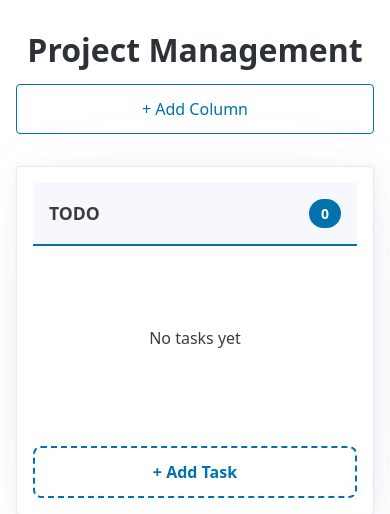
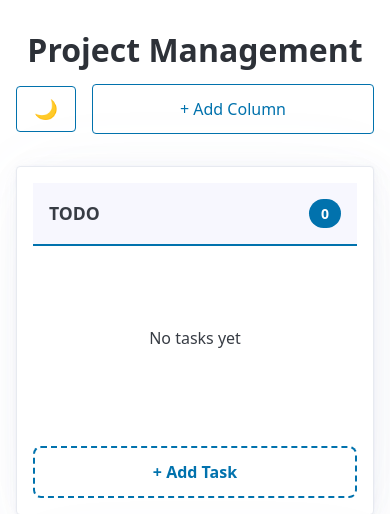
Before and after one commit to issamaro/claude-code-project-management-app-01, a FastAPI app: page / in a window 390 px wide. Shown: the top 514 px of the page. Run offline with FastAPI, Linux system fonts and the light colour scheme; data comes from the database, SQL or seed files in the repository; data that the repository does not hold is empty; some libraries are stand-ins or nearby versions.

Commit message:
Add light and dark mode theme switcher
- Add theme toggle button to header with moon/sun icons
- Implement theme switching with localStorage persistence
- Add comprehensive theme CSS variables for both light and dark modes
- Include smooth transitions for theme changes
- Ensure responsive design for mobile devices
- Theme preference persists across browser sessions
- Defaults to light mode on first visit

```diff
--- a/static/css/custom.css
+++ b/static/css/custom.css
@@ -6,25 +6,57 @@
     --pico-primary-inverse: #fff;
 }
 
-/* Dark mode colors */
-@media (prefers-color-scheme: dark) {
-    :root:not([data-theme]) {
-        --pico-primary: #7c3aed;
-        --pico-primary-hover: #8b5cf6;
-        --pico-primary-focus: rgba(124, 58, 237, 0.25);
-    }
-}
-
 /* Light mode */
 [data-theme="light"] {
     --pico-primary: #6c5ce7;
     --pico-primary-hover: #5f3dc4;
+    --pico-primary-focus: rgba(108, 92, 231, 0.125);
+    --column-header-bg: rgba(108, 92, 231, 0.05);
+    --add-card-hover-bg: rgba(108, 92, 231, 0.1);
+    --drop-active-bg: rgba(108, 92, 231, 0.05);
 }
 
 /* Dark mode */
 [data-theme="dark"] {
     --pico-primary: #7c3aed;
     --pico-primary-hover: #8b5cf6;
+    --pico-primary-focus: rgba(124, 58, 237, 0.25);
+    --column-header-bg: rgba(124, 58, 237, 0.08);
+    --add-card-hover-bg: rgba(124, 58, 237, 0.15);
+    --drop-active-bg: rgba(124, 58, 237, 0.08);
+}
+
+/* Respect system preference if no theme is set */
+@media (prefers-color-scheme: dark) {
+    :root:not([data-theme]) {
+        --pico-primary: #7c3aed;
+        --pico-primary-hover: #8b5cf6;
+        --pico-primary-focus: rgba(124, 58, 237, 0.25);
+        --column-header-bg: rgba(124, 58, 237, 0.08);
+        --add-card-hover-bg: rgba(124, 58, 237, 0.15);
+        --drop-active-bg: rgba(124, 58, 237, 0.08);
+    }
+}
+
+@media (prefers-color-scheme: light) {
+    :root:not([data-theme]) {
+        --pico-primary: #6c5ce7;
+        --pico-primary-hover: #5f3dc4;
+        --pico-primary-focus: rgba(108, 92, 231, 0.125);
+        --column-header-bg: rgba(108, 92, 231, 0.05);
+        --add-card-hover-bg: rgba(108, 92, 231, 0.1);
+        --drop-active-bg: rgba(108, 92, 231, 0.05);
+    }
+}
+
+/* Smooth theme transition for major elements */
+body,
+main,
+.kanban-column,
+.card,
+.column-header,
+dialog article {
+    transition: background-color 0.3s ease, border-color 0.3s ease, color 0.3s ease;
 }
 
 /* Main layout */
@@ -44,6 +76,22 @@ header {
 header h1 {
     margin: 0;
     flex: 1;
+}
+
+.header-actions {
+    display: flex;
+    gap: 1rem;
+    align-items: center;
+}
+
+#themeToggle {
+    padding: 0.5rem 1rem;
+    min-width: auto;
+}
+
+#themeIcon {
+    font-size: 1.2rem;
+    display: inline-block;
 }
 
 /* Kanban board */
@@ -75,7 +123,7 @@ header h1 {
     align-items: center;
     padding: 1rem;
     border-bottom: 2px solid var(--pico-primary);
-    background: rgba(108, 92, 231, 0.05);
+    background: var(--column-header-bg);
 }
 
 .column-header h2 {
@@ -209,8 +257,8 @@ header h1 {
 }
 
 .add-card-btn:hover {
-    background: rgba(108, 92, 231, 0.1);
-    box-shadow: 0 2px 8px rgba(108, 92, 231, 0.2);
+    background: var(--add-card-hover-bg);
+    box-shadow: 0 2px 8px var(--pico-primary-focus);
 }
 
 /* Column actions */
@@ -227,7 +275,7 @@ header h1 {
 /* Drop zone styling */
 .cards-container.drop-active {
     border: 2px dashed var(--pico-primary);
-    background: rgba(108, 92, 231, 0.05);
+    background: var(--drop-active-bg);
 }
 
 /* Modal styling */
@@ -279,8 +327,17 @@ dialog article {
         text-align: center;
     }
 
-    header button {
+    .header-actions {
         width: 100%;
+    }
+
+    .header-actions button {
+        flex: 1;
+    }
+
+    #themeToggle {
+        min-width: 60px;
+        flex: 0 0 auto;
     }
 }
 
--- a/static/js/kanban.js
+++ b/static/js/kanban.js
@@ -13,14 +13,45 @@ const columnForm = document.getElementById('columnForm');
 const cardTitle = document.getElementById('cardTitle');
 const cardNotes = document.getElementById('cardNotes');
 
+// Theme management
+const THEME_KEY = 'kanban-theme';
+const themeToggle = document.getElementById('themeToggle');
+const themeIcon = document.getElementById('themeIcon');
+
 // Initialize app
 document.addEventListener('DOMContentLoaded', () => {
+    initializeTheme();
     loadColumns();
     setupEventListeners();
 });
 
+// Theme functions
+function initializeTheme() {
+    // Get saved theme or default to light
+    const savedTheme = localStorage.getItem(THEME_KEY) || 'light';
+    setTheme(savedTheme);
+}
+
+function setTheme(theme) {
+    document.documentElement.setAttribute('data-theme', theme);
+    localStorage.setItem(THEME_KEY, theme);
+    updateThemeIcon(theme);
+}
+
+function updateThemeIcon(theme) {
+    themeIcon.textContent = theme === 'dark' ? '☀️' : '🌙';
+}
+
+function toggleTheme() {
+    const currentTheme = document.documentElement.getAttribute('data-theme');
+    const newTheme = currentTheme === 'dark' ? 'light' : 'dark';
+    setTheme(newTheme);
+}
+
 // Event listeners
 function setupEventListeners() {
+    themeToggle.addEventListener('click', toggleTheme);
+
     addColumnBtn.addEventListener('click', () => {
         currentCardId = null;
         columnModal.showModal();
--- a/templates/index.html
+++ b/templates/index.html
@@ -11,7 +11,12 @@
     <main class="container">
         <header>
             <h1>Project Management</h1>
-            <button id="addColumnBtn" class="outline">+ Add Column</button>
+            <div class="header-actions">
+                <button id="themeToggle" class="outline" aria-label="Toggle theme">
+                    <span id="themeIcon">🌙</span>
+                </button>
+                <button id="addColumnBtn" class="outline">+ Add Column</button>
+            </div>
         </header>
 
         <div class="kanban-board" id="kanbanBoard">
```
